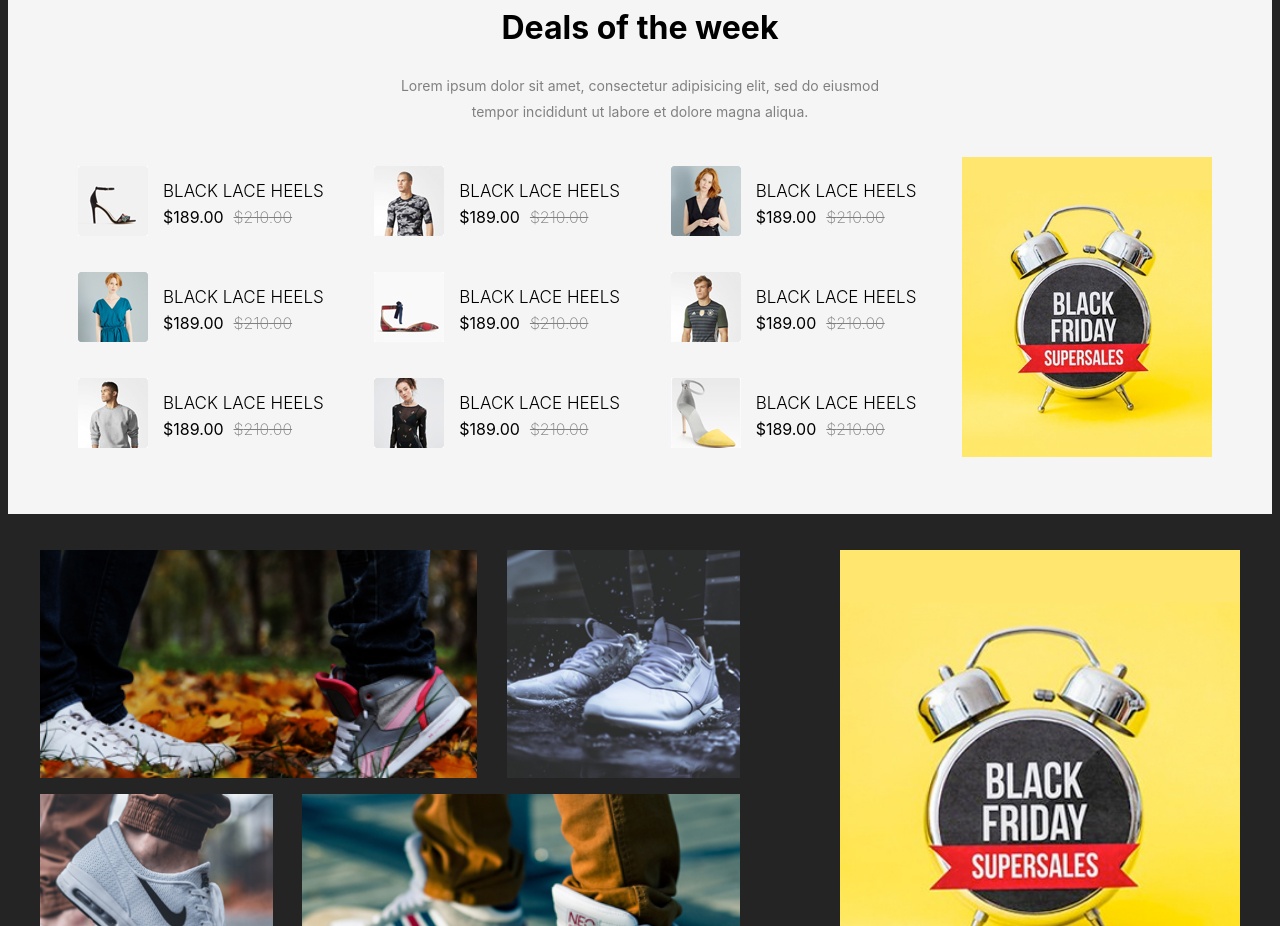
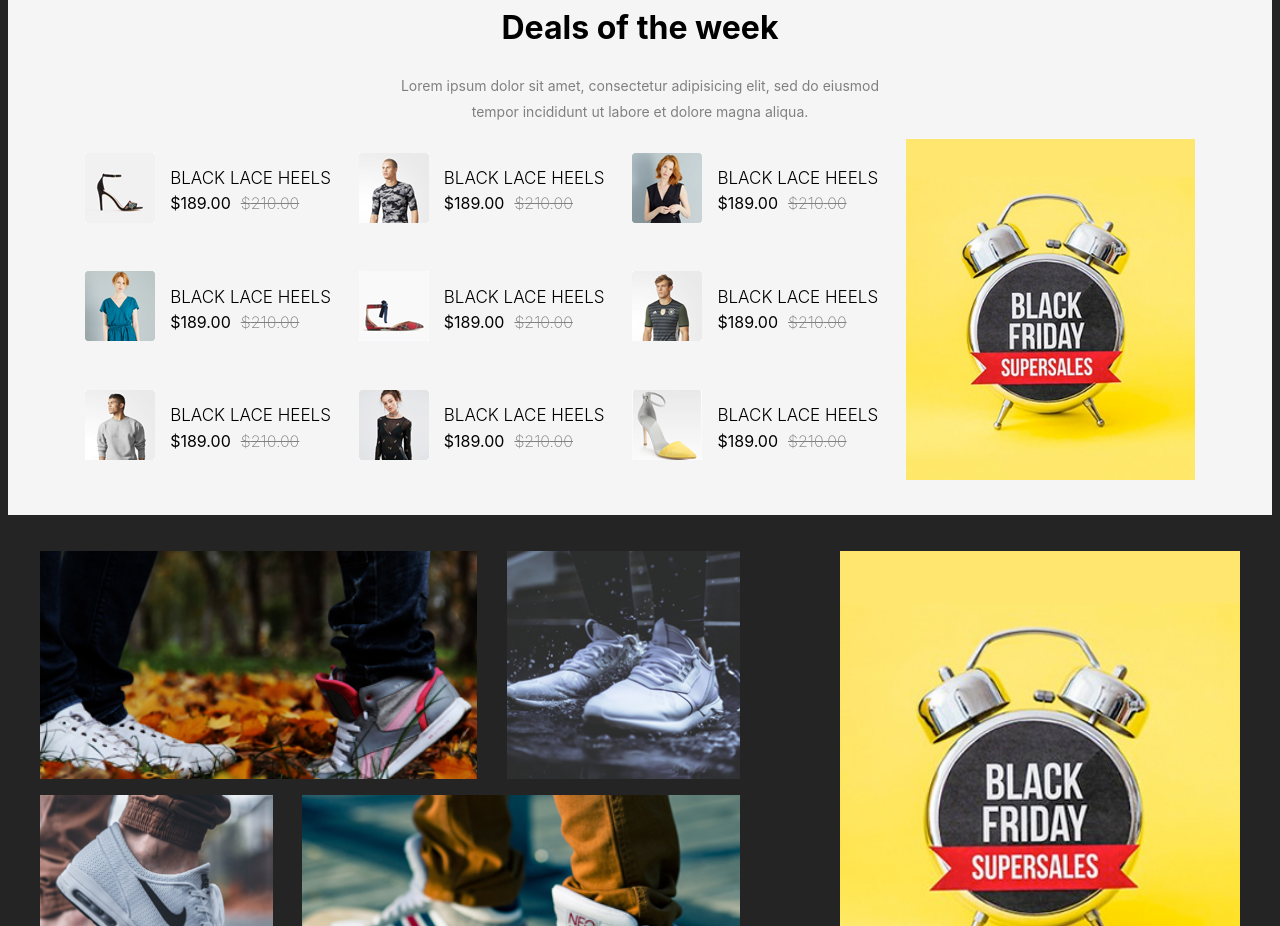
Before and after one commit to BridgetKas/ShoeStore, a React (Vite) app: page / in a window 1280 px wide. Shown: the part 1800-2726 px from the top of the page. Built offline with nearby package versions, Linux system fonts and the light colour scheme.

Commit message:
Fixed Deals Component

```diff
--- a/src/components/common/Deals/deals.jsx
+++ b/src/components/common/Deals/deals.jsx
@@ -84,6 +84,7 @@ function DealsComp() {
           sed do eiusmod tempor incididunt ut labore et dolore magna aliqua.
         </h3>
         <div className={styles.container}>
+          {/* <div className={styles.mainKontainer}> */}
           <div className={styles.dealsContainer}>
             {dealsArr.map((item,index) =>(
               <div key={index} className={styles.itemContainer}>
@@ -100,8 +101,10 @@ function DealsComp() {
               </div>
             ))}
           </div>
+          {/* </div> */}
           <div className={styles.blackFridayContainer}>
             <img src={friday} alt="Black Friday Banner" className={styles.friday}/>
+
           </div>
         </div>
       </div>
--- a/src/components/common/Deals/deals.module.css
+++ b/src/components/common/Deals/deals.module.css
@@ -109,8 +109,9 @@ h3 {
     }
     .container {
         display:flex;
-        gap:15px;
-        align-items: center;
+        gap:20px;
+        width:97%;
+        margin:15px auto;
     }
 
     .priceContainer {
@@ -122,16 +123,26 @@ h3 {
         margin-top:0;
     }
 
+
+    .dealsContainer {
+        width:90%;
+        column-gap:20px;
+        row-gap:15px;
+        padding:0px;
+        margin:0px;
+    }
+
     .blackFridayContainer {
-        display:block;
+        display:flex;
+        align-items:center;
     }
 
     .mainContainer {
         padding:20px 60px;
     }
 
-    .friday{
-        height:300px;
-        width:250px;
+    .friday {
+        height:100%;
+        width:100%;
     }
 }
```
